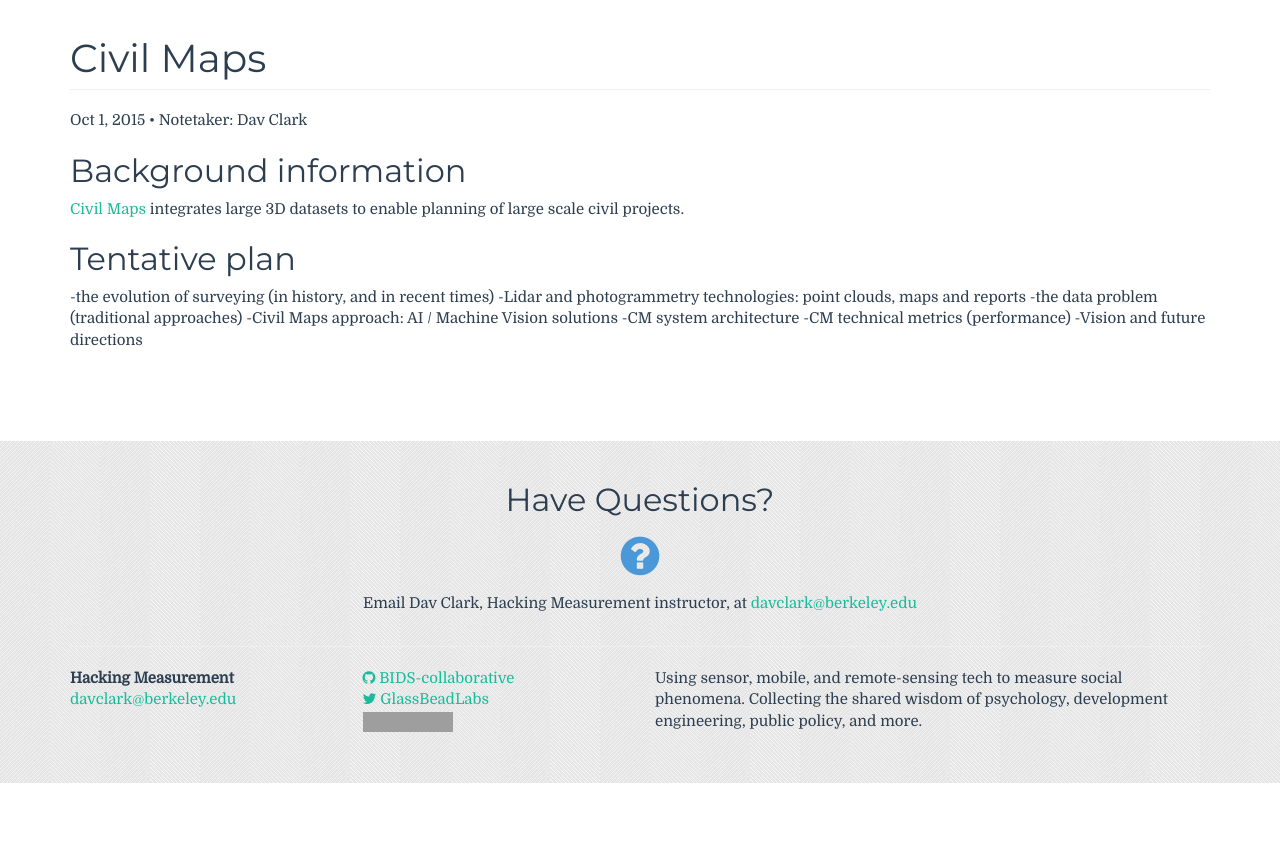
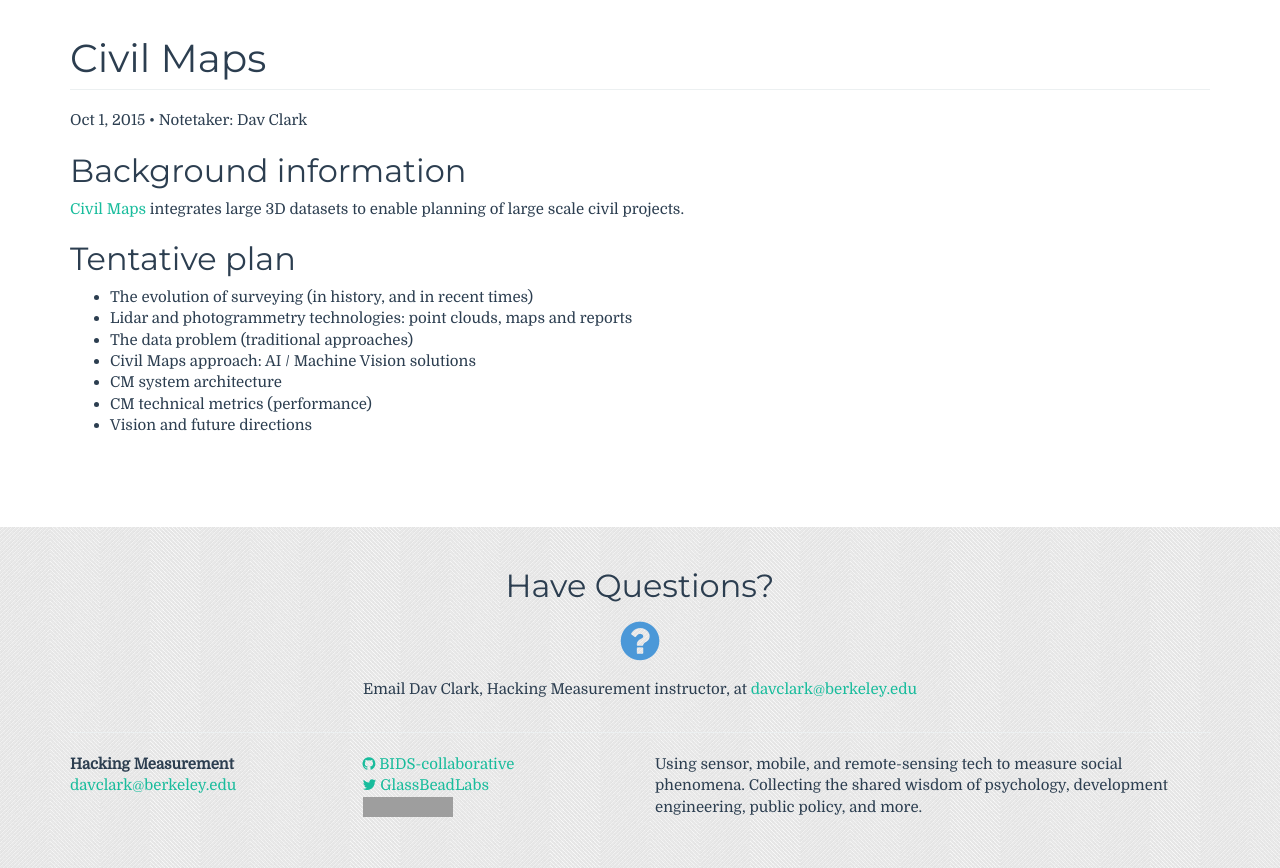
Before and after one commit to BIDS-collaborative/hackingmeasurement.github.io, a Jekyll site: the page built from syllabus/_posts/2015-10-01-Civil-Maps.md, in a window 1280 px wide and 1254 px high, cut to the strip 386-1254 px from the top of the window. Built offline with Jekyll 4.4.1, drawn with Linux system fonts in a browser that asks for light colours; comment, search, counter and statistics services are not loaded; grey boxes are pictures that could not be loaded.

Commit message:
Fixing markdown for plan

```diff
--- a/syllabus/_posts/2015-10-01-Civil-Maps.md
+++ b/syllabus/_posts/2015-10-01-Civil-Maps.md
@@ -12,10 +12,10 @@ planning of large scale civil projects.
 
 ## Tentative plan
 
- -the evolution of surveying (in history, and in recent times)
- -Lidar and photogrammetry technologies: point clouds, maps and reports
- -the data problem (traditional approaches)
- -Civil Maps approach: AI / Machine Vision solutions
- -CM system architecture
- -CM technical metrics (performance)
- -Vision and future directions
+ - The evolution of surveying (in history, and in recent times)
+ - Lidar and photogrammetry technologies: point clouds, maps and reports
+ - The data problem (traditional approaches)
+ - Civil Maps approach: AI / Machine Vision solutions
+ - CM system architecture
+ - CM technical metrics (performance)
+ - Vision and future directions
```
